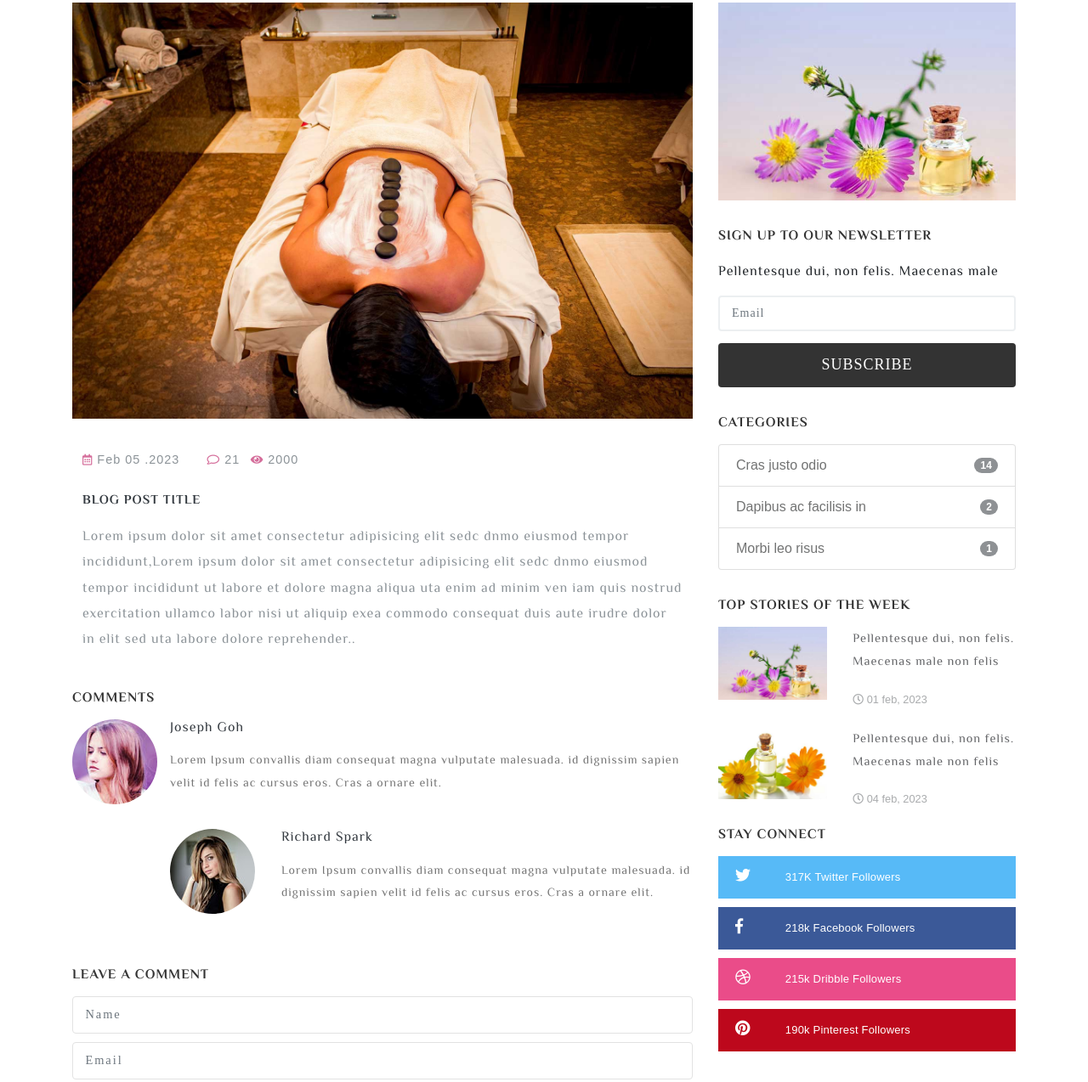
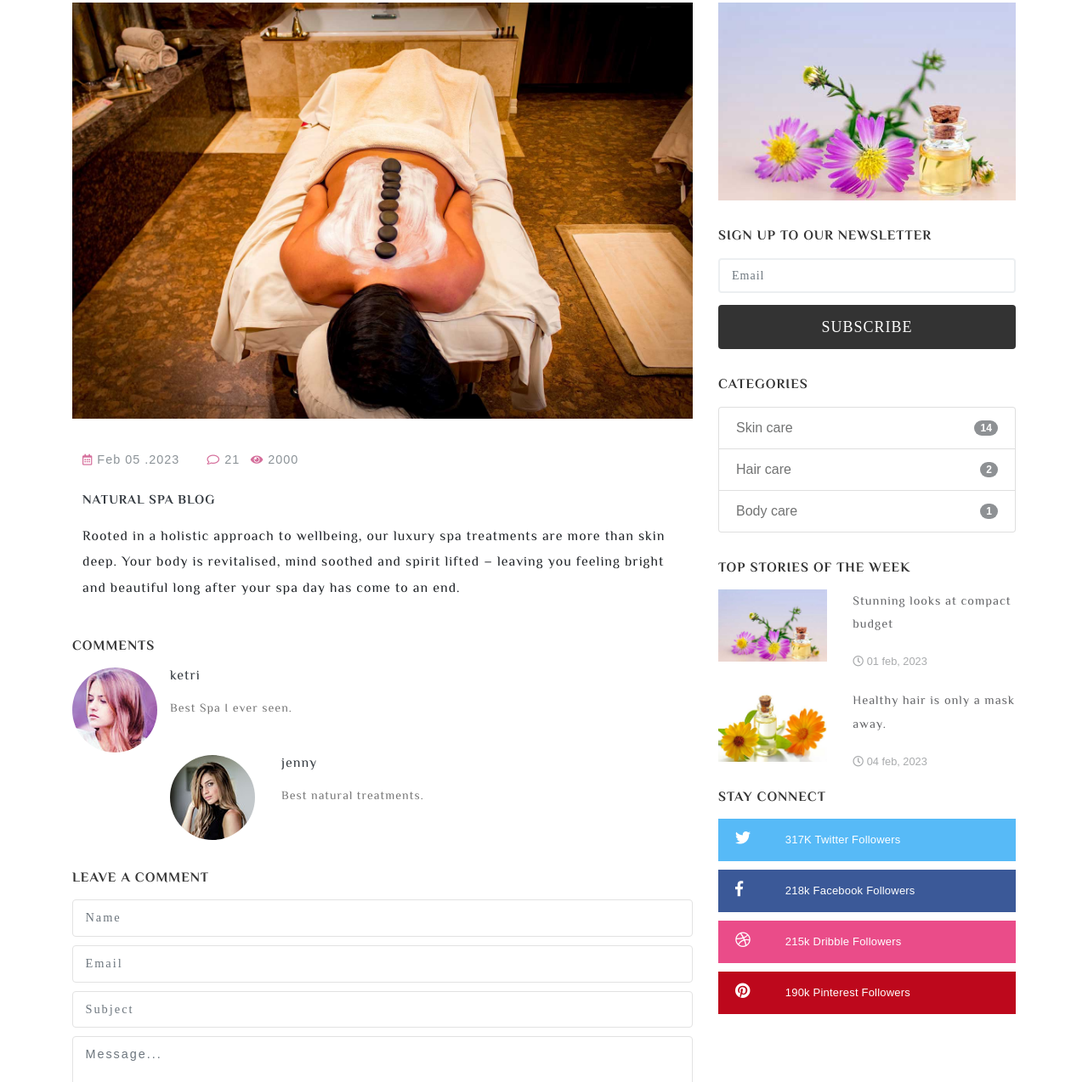
Before and after one commit to Veenaragoti/OIBSIP_Task1, a plain HTML site: page single.html in a window 1280 px wide. Shown: the part 483-1757 px from the top of the page at 85% size. Drawn offline with Linux system fonts and the light colour scheme; a web font is replaced by a local one.

Commit message:
Update single.html

```diff
--- a/single.html
+++ b/single.html
@@ -41,10 +41,7 @@ SmartPhone Compatible web template, free WebDesigns for Nokia, Samsung, LG, Sony
                             NS
                         </a>
                     </h1>
-                    <button class="navbar-toggler" type="button" data-toggle="collapse" data-target="#navbarSupportedContent" aria-controls="navbarSupportedContent"
-                        aria-expanded="false" aria-label="Toggle navigation">
-                        <span class="navbar-toggler-icon"></span>
-                    </button>
+
                     <div class="collapse navbar-collapse" id="navbarSupportedContent">
                         <ul class="navbar-nav ml-lg-auto text-center align-items-center">
                             <li class="nav-item mr-lg-3 mt-lg-0 mt-3">
@@ -71,22 +68,7 @@ SmartPhone Compatible web template, free WebDesigns for Nokia, Samsung, LG, Sony
                             <li class="nav-item mr-lg-3 mt-lg-0 mt-3">
                                 <a class="nav-link" href="contact.html">contact</a>
                             </li>
-                            <li class="nav-item  position-relative">
-                                <a href="#menu" id="toggle">
-                                    <span></span>
-                                </a>
-                                <div id="menu">
-                                    <ul>
 
-                                        <li class="nav-item">
-                                            <a href="typo.html" class="nav-link text-dark">Typography</a>
-                                        </li>
-                                        <li class="nav-item">
-                                            <a href="error.html" class="nav-link text-dark">404</a>
-                                        </li>
-                                    </ul>
-                                </div>
-                            </li>
                         </ul>
                     </div>
                 </div>
@@ -139,13 +121,12 @@ SmartPhone Compatible web template, free WebDesigns for Nokia, Samsung, LG, Sony
 
                                     </ul>
                                     <h5 class="card-title ">
-                                        <a href="single.html" class="text-dark font-weight-bold">Blog Post Title</a>
+                                        <a href="single.html" class="text-dark font-weight-bold">Natural Spa Blog </a>
                                     </h5>
-                                    <p class="card-text">Lorem ipsum dolor sit amet consectetur adipisicing elit sedc dnmo eiusmod tempor incididunt,Lorem
-                                        ipsum dolor sit amet consectetur adipisicing elit sedc dnmo eiusmod tempor incididunt
-                                        ut labore et dolore magna aliqua uta enim ad minim ven iam quis nostrud exercitation
-                                        ullamco labor nisi ut aliquip exea commodo consequat duis aute irudre dolor in elit
-                                        sed uta labore dolore reprehender.. </p>
+                                    <p class="mt-3">Rooted in a holistic approach to wellbeing, our luxury spa
+                                        treatments are more than skin deep. Your body is revitalised, mind soothed
+                                        and spirit lifted – leaving you feeling bright and beautiful long after your
+                                        spa day has come to an end.</p>
 
                                 </div>
                             </div>
@@ -154,18 +135,16 @@ SmartPhone Compatible web template, free WebDesigns for Nokia, Samsung, LG, Sony
                                 <div class="media">
                                     <img src="images/ts1.jpg" alt="" class="img-fluid rounded-circle">
                                     <div class="media-body">
-                                        <h5>Joseph Goh</h5>
-                                        <p>Lorem Ipsum convallis diam consequat magna vulputate malesuada. id dignissim sapien
-                                            velit id felis ac cursus eros. Cras a ornare elit.</p>
+                                        <h5>ketri</h5>
+                                        <p>Best Spa I ever seen.</p>
 
                                         <div class="media mt-3">
                                             <a class="d-flex pr-3" href="#">
                                                 <img src="images/ts2.jpg" alt="" class="img-fluid rounded-circle">
                                             </a>
                                             <div class="media-body">
-                                                <h5>Richard Spark</h5>
-                                                <p>Lorem Ipsum convallis diam consequat magna vulputate malesuada. id dignissim
-                                                    sapien velit id felis ac cursus eros. Cras a ornare elit.</p>
+                                                <h5>jenny</h5>
+                                                <p>Best natural treatments.</p>
                                             </div>
                                         </div>
                                     </div>
@@ -196,7 +175,7 @@ SmartPhone Compatible web template, free WebDesigns for Nokia, Samsung, LG, Sony
                                 </div>
                                 <div class="tech-btm">
                                     <h4>Sign up to our newsletter</h4>
-                                    <p>Pellentesque dui, non felis. Maecenas male </p>
+
                                     <form action="#" method="post">
                                         <input class="form-control" type="email" placeholder="Email" required="">
                                         <input class="form-control" type="submit" value="Subscribe">
@@ -207,15 +186,15 @@ SmartPhone Compatible web template, free WebDesigns for Nokia, Samsung, LG, Sony
                                     <h4>Categories</h4>
                                     <ul class="list-group single">
                                         <li class="list-group-item d-flex justify-content-between align-items-center">
-                                            Cras justo odio
+                                           Skin care
                                             <span class="badge badge-primary badge-pill">14</span>
                                         </li>
                                         <li class="list-group-item d-flex justify-content-between align-items-center">
-                                            Dapibus ac facilisis in
+                                            Hair care
                                             <span class="badge badge-primary badge-pill">2</span>
                                         </li>
                                         <li class="list-group-item d-flex justify-content-between align-items-center">
-                                            Morbi leo risus
+                                            Body care
                                             <span class="badge badge-primary badge-pill">1</span>
                                         </li>
                                     </ul>
@@ -232,7 +211,7 @@ SmartPhone Compatible web template, free WebDesigns for Nokia, Samsung, LG, Sony
                                         <div class="col-md-7 blog-grid-right">
 
                                             <h5>
-                                                <a href="single.html">Pellentesque dui, non felis. Maecenas male non felis </a>
+                                                <a href="single.html">Stunning looks at compact budget</a>
                                             </h5>
                                             <div class="sub-meta">
                                                 <span>
@@ -250,7 +229,7 @@ SmartPhone Compatible web template, free WebDesigns for Nokia, Samsung, LG, Sony
                                         </div>
                                         <div class="col-md-7 blog-grid-right">
                                             <h5>
-                                                <a href="single.html">Pellentesque dui, non felis. Maecenas male non felis </a>
+                                                <a href="single.html">Healthy hair is only a mask away. </a>
                                             </h5>
                                             <div class="sub-meta">
                                                 <span>
```
